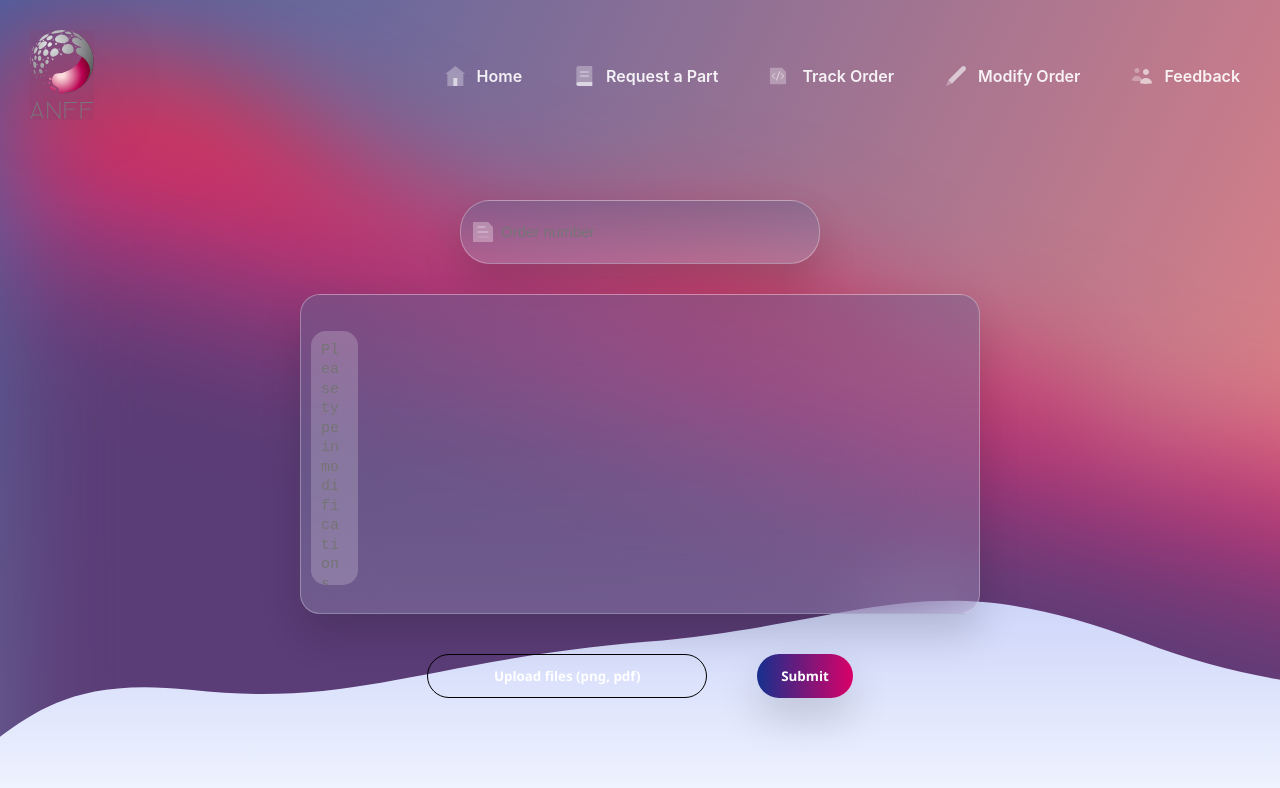
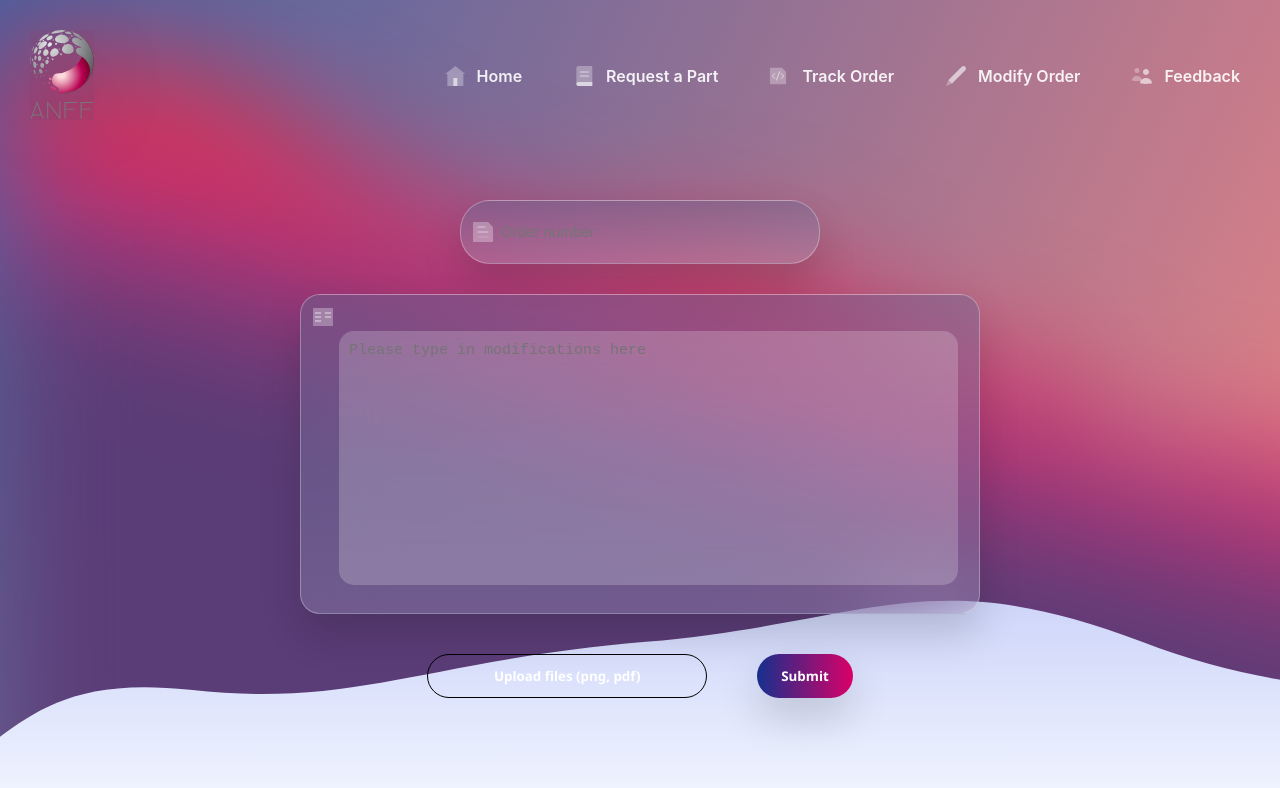
Before and after one commit to swingrope/optofab-website, a React (Create React App) app: page /modify in a window 1280 px wide. Shown: the top 788 px of the page. Built offline with nearby package versions, Linux system fonts and the light colour scheme.

Commit message:
add icon

```diff
--- a/src/features/form/Modify.js
+++ b/src/features/form/Modify.js
@@ -1,5 +1,5 @@
 import { Formik, Form } from "formik";
-import React, {useRef, useState} from "react";
+import React, { useRef, useState } from "react";
 import styled from "styled-components";
 import { MyTextArea } from "./fields/MyTextArea";
 import { MyTextInput } from "./fields/MyTextInput";
@@ -7,12 +7,11 @@ import { postData } from "./Feedback";
 import Layout from "../../components/layout/layout";
 import SubmitButton from "../../components/buttons/SubmitButton";
 import WaveBackgound2 from "../../components/backgrounds/WaveBackground2";
-import { createBrowserHistory } from 'history';
+import { createBrowserHistory } from "history";
 
 // #BUG1: Submit function
 
 export default function Modify() {
-
   function modifyFileUpload(e) {
     e.preventDefault();
     let file = e.target.files[0];
@@ -35,7 +34,7 @@ export default function Modify() {
         "http://localhost:8080/comp8715/optofab-website/src/api/Attachment.php";
       fetch(url, {
         method: "POST",
-        body: formdata
+        body: formdata,
       })
         .then((res) => {
           console.log(res.status);
@@ -72,17 +71,16 @@ export default function Modify() {
                   if (res.status === 200) {
                     //console.log(res.status);
                     const history = createBrowserHistory();
-                    history.push('success-modify');
+                    history.push("success-modify");
                     window.location.reload();
                   }
                 })
                 .catch(() => {
                   const history = createBrowserHistory();
-                  history.push('error-submit');
+                  history.push("error-submit");
                   window.location.reload();
                 });
             }}
-
           >
             <Form>
               <FormItemWrapper>
@@ -97,7 +95,7 @@ export default function Modify() {
                   />
                 </OrderNoWrapper>
                 <DescriptionWrapper>
-                  {/* <img src="/images/smallicons/courses.svg" /> */}
+                  <img src="/images/smallicons/courses.svg" />
                   <MyTextArea
                     //   label="Please describe what kind of modification you want to make:"
                     label=""
```
